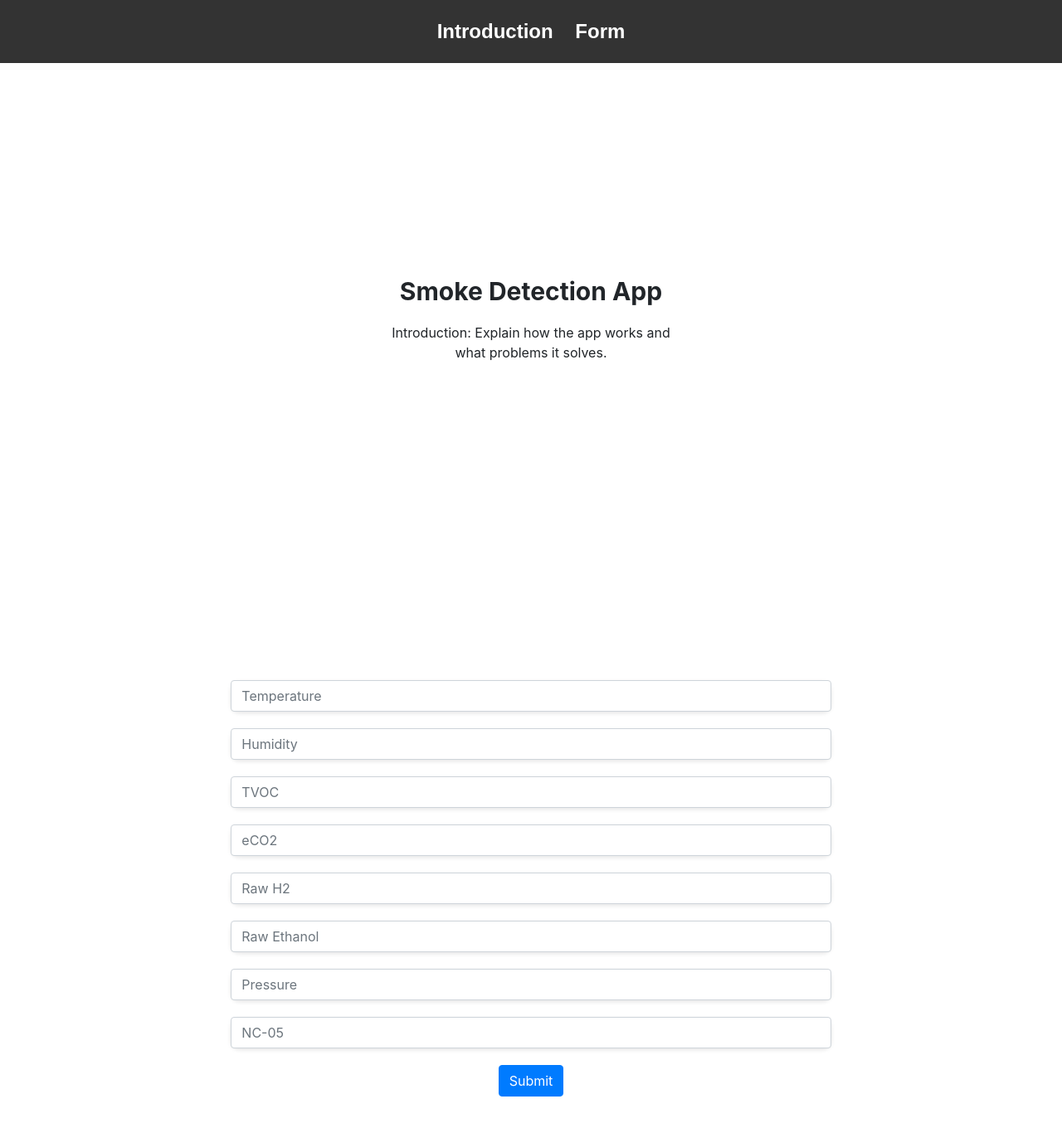
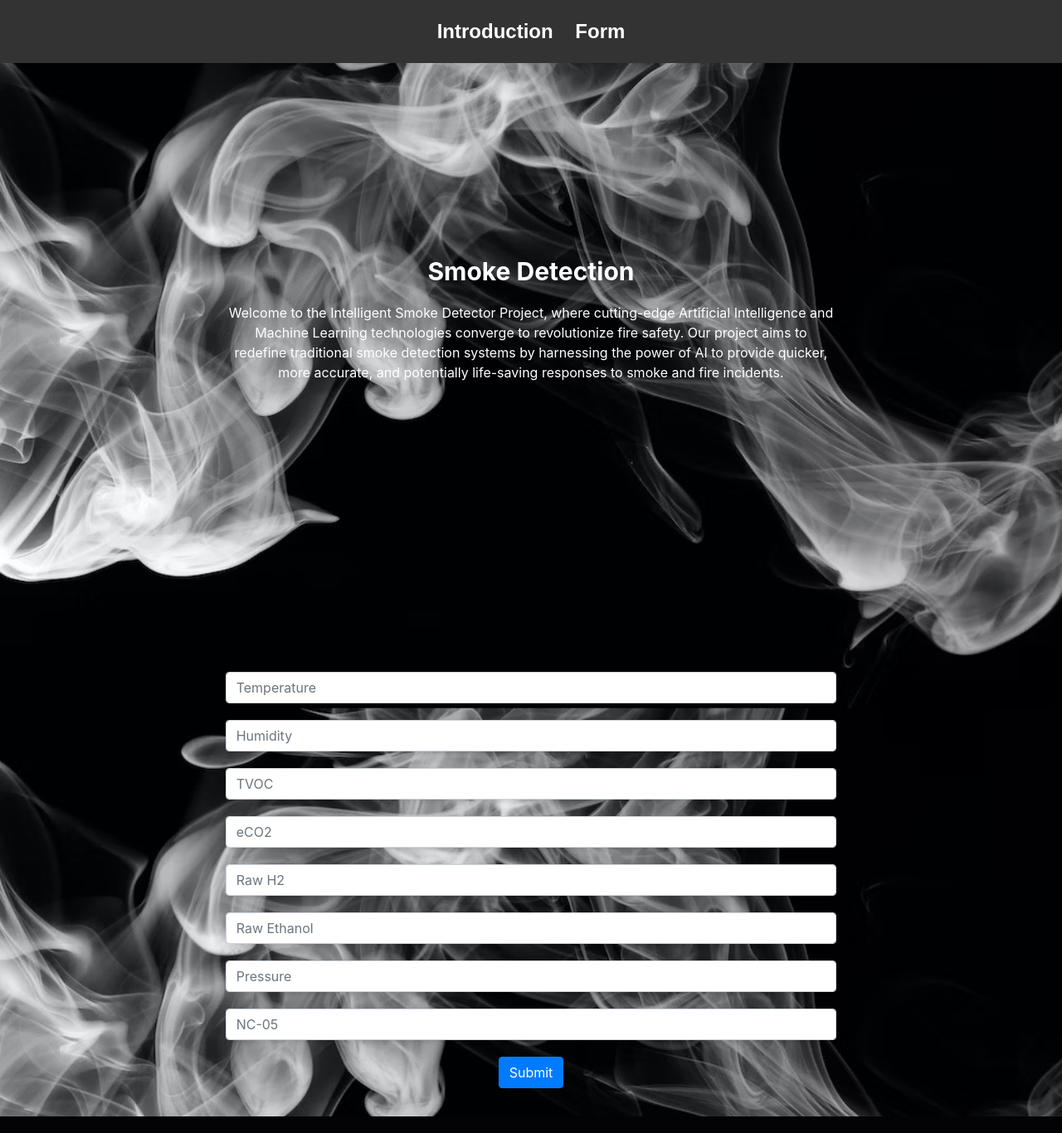
Before and after one commit to smartinternz02/SI-GuidedProject-609045-1697906247, a FastAPI app: page / in a window 1280 px wide. Shown: the whole page at 83% size. Run offline with FastAPI, Linux system fonts and the light colour scheme; parts of the project's set-up code (start-up, migrations or seed data) failed here and were passed over; some libraries are stand-ins or nearby versions.

Commit message:
added website

```diff
--- a/app/static/script.js
+++ b/app/static/script.js
@@ -1,4 +1,3 @@
-// script.js
 $(document).ready(function() {
     $("#dataForm").submit(function(e) {
         e.preventDefault();
@@ -27,7 +26,7 @@
             if (response.status === 200) {
                 return response.json(); // Assuming the response is in JSON format
             } else if (response.status === 422) {
-                throw  Error('422 Error: Invalid data format');
+                throw Error('422 Error: Invalid data format');
             } else if (response.status === 500) {
                 throw new Error('500 Error: Internal Server Error');
             } else {
@@ -36,10 +35,17 @@
         })
         .then(data => {
             // Log the response for inspection
-            $("#result").html("API Response: " + data.ans);
+            console.log(data);
+
+            // Display result with warning symbol and color
+            if (data.ans === 1) {
+                $("#result").html("API Response: <span class='smoke-detected-symbol'>⚠️</span> Smoke is detected <span class='smoke-detected-symbol'>⚠️</span>").addClass("smoke-detected");
+            } else {
+                $("#result").html("API Response: Smoke is not detected").removeClass("smoke-detected");
+            }
         })
         .catch(error => {
-            $("#result").html("Error: " + error.message);
+            $("#result").html("Error: " + error.message).removeClass("smoke-detected");
         });
     });
 });
--- a/app/static/styles.css
+++ b/app/static/styles.css
@@ -1,5 +1,14 @@
 /* styles.css */
 /* Custom CSS for the form fields with decreased border radius and elevation */
+body {
+    background-image: url('back.jpeg');
+    background-size: cover;
+    background-position: center;
+    background-repeat: no-repeat;
+    background-attachment: fixed; /* Keeps the background fixed even when scrolling */
+    color: #fff; /* Set the default text color on the background image */
+}
+
 .elevated-form-field {
     box-shadow: 0 2px 5px rgba(0, 0, 0, 0.1);
     border-radius: 10px;
@@ -17,6 +26,7 @@
 .introduction {
     font-size: 16px;
     margin-bottom: 30px;
+    color: white;
 }
 
 /* Custom CSS for the page border/margin */
@@ -35,8 +45,7 @@
 }
 
 .data-section {
-    background-color: #ffffff; /* Set the background color to white */
-    padding: 20px;
+    padding: 10px;
 }
 
 /* Custom CSS for the navigation menu */
@@ -64,3 +73,6 @@
 .navigation-link:hover {
     text-decoration: none; /* Add underline on hover */
 }
+.smoke-detected-symbol {
+    color: yellow; /* Color for the warning symbol when smoke is detected */
+}
--- a/app/templates/index.html
+++ b/app/templates/index.html
@@ -19,8 +19,11 @@
         <div class="row justify-content-center">
             <div class="col-md-8">
                 <div class="introduction text-center">
-                    <h1 class="app-heading">Smoke Detection App</h1>
-                    <p>Introduction: Explain how the app works and what problems it solves.</p>
+                    <h1 class="app-heading">Smoke Detection</h1>
+                    <p>Welcome to the Intelligent Smoke Detector Project, where cutting-edge Artificial Intelligence and
+                        Machine Learning technologies converge to revolutionize fire safety. Our project aims to redefine
+                        traditional smoke detection systems by harnessing the power of AI to provide quicker, more accurate,
+                        and potentially life-saving responses to smoke and fire incidents.</p>
                 </div>
             </div>
         </div>
```
Also changed, not shown: app/static/back.jpeg (added).
